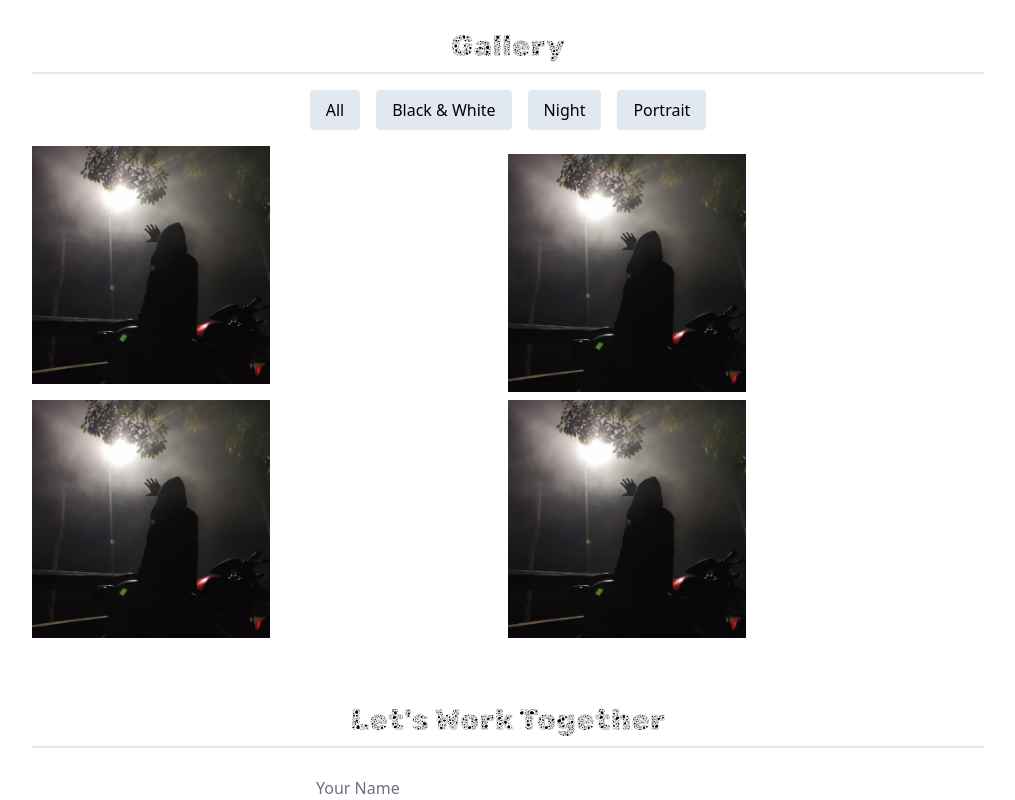
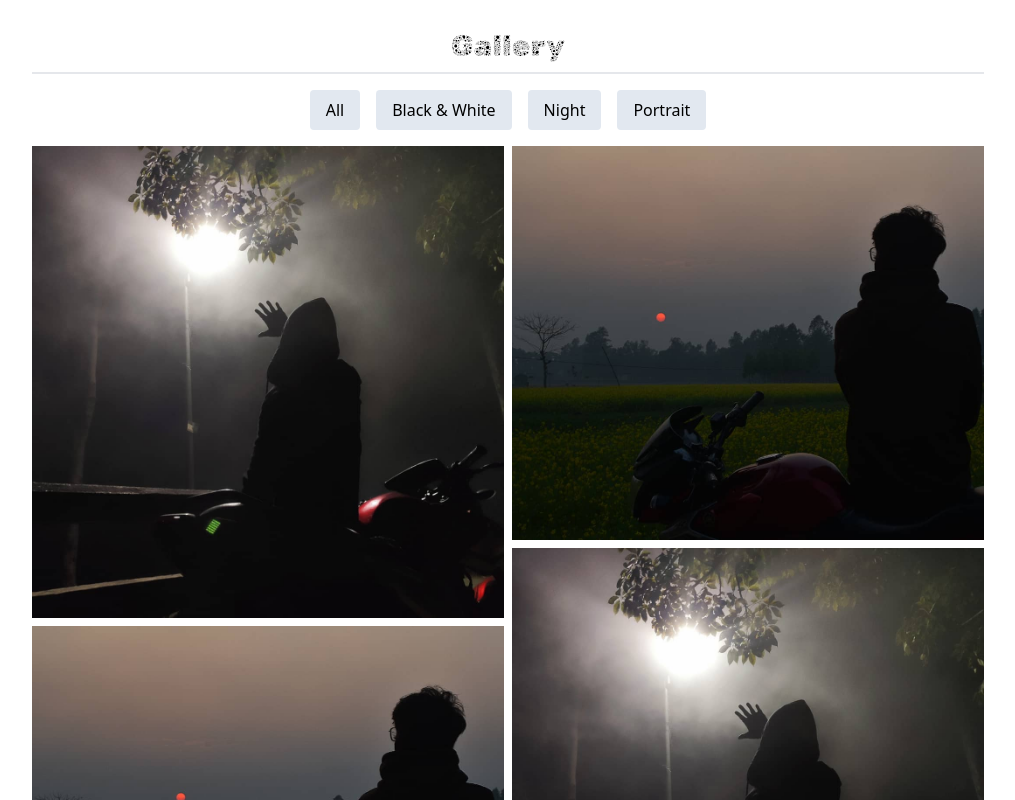
Before and after one commit to khanshifaul/SalfiRishad_Portfolio, a Vue app: page / in a window 1280 px wide. Shown: the part 820-1620 px from the top of the page, without its empty margins (132-1147 px from the left). Built offline with nearby package versions, Linux system fonts and the light colour scheme.

Commit message:
modified:   src/components/HelloWorld/HelloGallery.vue

```diff
--- a/src/components/HelloWorld/HelloGallery.vue
+++ b/src/components/HelloWorld/HelloGallery.vue
@@ -8,11 +8,19 @@
             <div class="bg-slate-200 px-4 py-2 rounded active:text-sky-300">Night</div>
             <div class="bg-slate-200 px-4 py-2 rounded active:text-sky-300">Portrait</div>
         </div>
-        <div class="grid grid-cols-2 py-4 space-y-2">
-            <img src="@/assets/bg-img/bg-img-2.jpg" height="auto" width="50%" alt="">
-            <img src="@/assets/bg-img/bg-img-2.jpg" height="auto" width="50%" alt="">
-            <img src="@/assets/bg-img/bg-img-2.jpg" height="auto" width="50%" alt="">
-            <img src="@/assets/bg-img/bg-img-2.jpg" height="auto" width="50%" alt="">
+        <div class="grid grid-cols-2 grid-flow-dense gap-2 py-4 place-content-center">
+            <div class="space-y-2">
+                <img src="@/assets/bg-img/bg-img-2.jpg" alt="">
+                <img src="@/assets/bg-img/bg-img-1.jpg" alt="">
+                <img src="@/assets/bg-img/bg-img-2.jpg" alt="">
+                <img src="@/assets/bg-img/bg-img-1.jpg" alt="">
+            </div>
+            <div class="space-y-2">
+                <img src="@/assets/bg-img/bg-img-1.jpg" alt="">
+                <img src="@/assets/bg-img/bg-img-2.jpg" alt="">
+                <img src="@/assets/bg-img/bg-img-1.jpg" alt="">
+                <img src="@/assets/bg-img/bg-img-2.jpg" alt="">
+            </div>
         </div>
     </section>
 </template>
```
